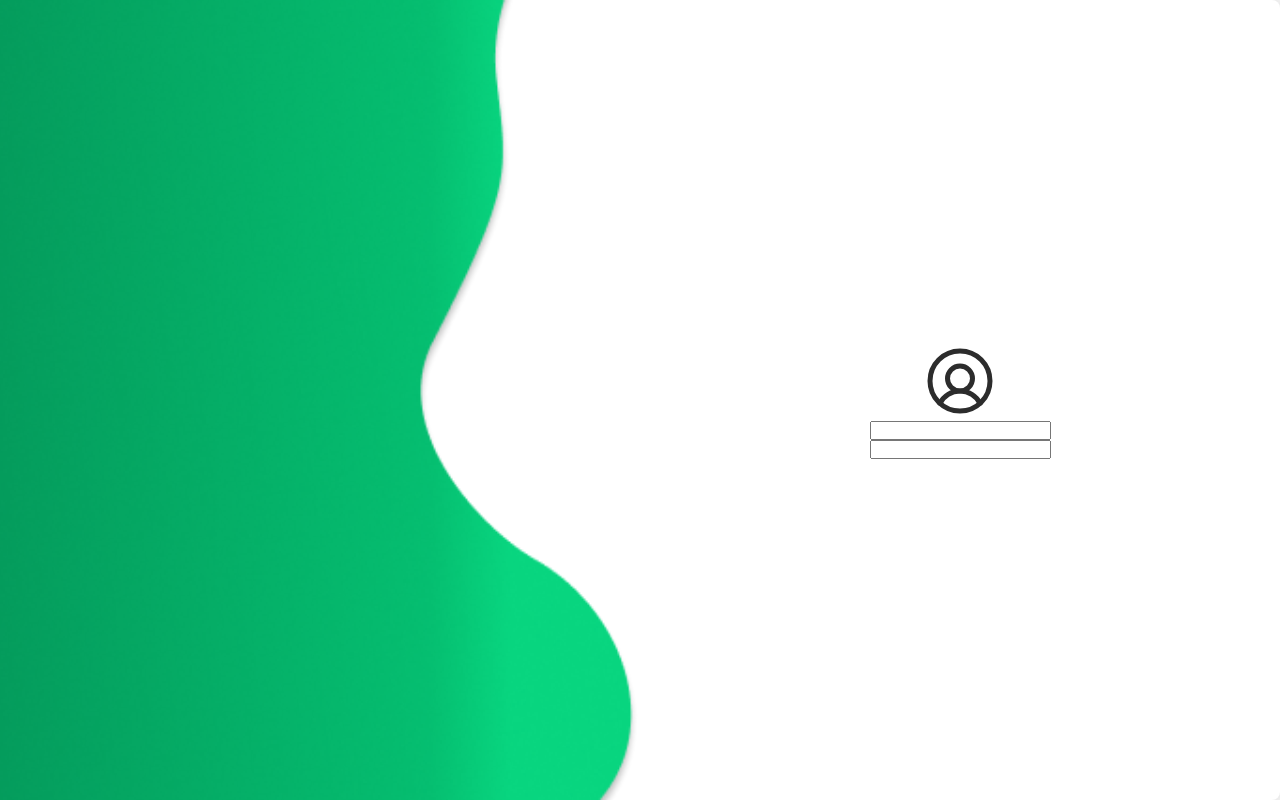
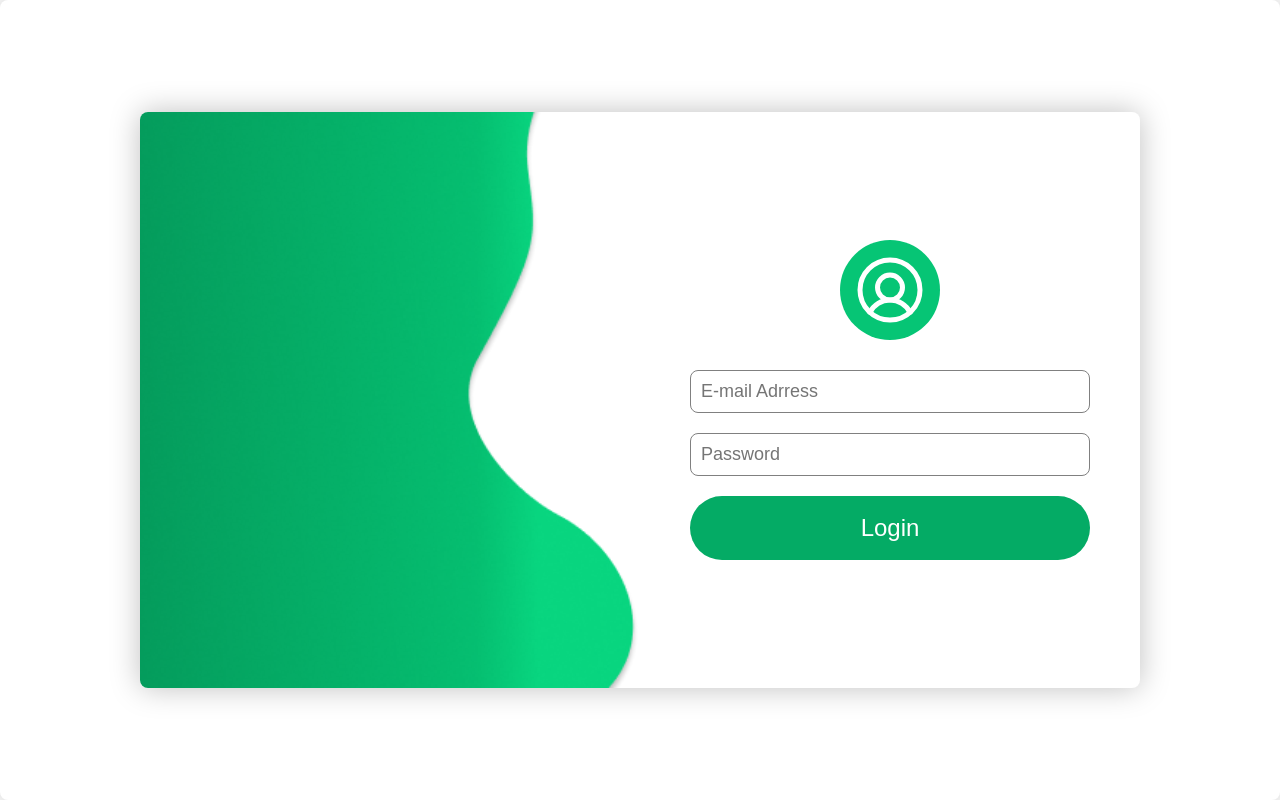
Before and after one commit to auggustus6/medicator-dashboard-nextjs, a Next.js app: page / in a window 1280 px wide. Built offline with nearby package versions, Linux system fonts and the light colour scheme.

Commit message:
chore: styles page login

```diff
--- a/src/templates/LoginTemplate/index.tsx
+++ b/src/templates/LoginTemplate/index.tsx
@@ -3,14 +3,21 @@ import { UserCircle } from "phosphor-react";
 
 const Login = () => {
   return (
-    <Styles.Intro>
-      <img src="/img/bg.png" alt="" />
-      <Styles.Fomulary>
-        <UserCircle size={80} />
-        <input type="text" />
-        <input type="password" />
-      </Styles.Fomulary>
-    </Styles.Intro>
+    <Styles.ContainerIntro>
+      <Styles.Box>
+        <img src="/img/bg.png" alt="" />
+        <Styles.Fomulary>
+          <Styles.Icon>
+            <UserCircle size={80} color="#fff" />
+          </Styles.Icon>
+          <Styles.Form>
+            <input type="email" placeholder="E-mail Adrress" />
+            <input type="password" placeholder="Password" />
+            <button type="submit">Login</button>
+          </Styles.Form>
+        </Styles.Fomulary>
+      </Styles.Box>
+    </Styles.ContainerIntro>
   );
 };
 
--- a/src/templates/LoginTemplate/styles.ts
+++ b/src/templates/LoginTemplate/styles.ts
@@ -1,16 +1,108 @@
 import styled from "styled-components";
 
-export const Intro = styled.div`
+export const ContainerIntro = styled.div`
   border-radius: 8px;
   box-shadow: 0px 0px 30px rgba(0, 0, 0, 0.25);
   display: flex;
   justify-content: center;
+  align-items: center;
   width: 100vw;
   height: 100vh;
+
+  @media (max-width: 425px) {
+    img {
+      display: none;
+    }
+  }
 
   img {
     max-width: 50%;
     width: 100%;
+    border-radius: 8px;
+  }
+`;
+
+export const Icon = styled.div`
+  width: 10rem;
+  height: 10rem;
+  background: #06c575;
+  border-radius: 50%;
+  display: flex;
+  align-items: center;
+  justify-content: center;
+`;
+
+export const Form = styled.form`
+  display: flex;
+  max-width: 40rem;
+  width: 100%;
+  flex-direction: column;
+  margin-top: 3rem;
+
+  @media (max-width: 1024px) {
+    max-width: 30rem;
+  }
+
+  @media (max-width: 768px) {
+    max-width: 25rem;
+  }
+
+  @media (max-width: 425px) {
+    width: 40rem;
+  }
+
+  input {
+    padding: 1rem;
+    outline: none;
+    width: 100%;
+    border-radius: 8px;
+    font-weight: 500;
+    font-weight: 500;
+    font-size: 1.8rem;
+    margin-bottom: 2rem;
+    border: 1px solid gray;
+  }
+
+  button {
+    padding: 1.6rem 3.2rem;
+    border-radius: 50px;
+    font-size: 2.4rem;
+    line-height: 3.2rem;
+    font-weight: 500;
+    background: #04ab65;
+    color: #fff;
+    cursor: pointer;
+    outline: none;
+    border: none;
+  }
+
+  button:hover {
+    background: #06c575;
+  }
+`;
+
+export const Box = styled.div`
+  max-width: 100rem;
+  width: 100%;
+  min-height: 50rem;
+  display: flex;
+  border-radius: 8px;
+  box-shadow: 0px 0px 30px rgba(0, 0, 0, 0.25);
+
+  @media (max-width: 1024px) {
+    max-width: 80rem;
+  }
+
+  @media (max-width: 768px) {
+    max-width: 60rem;
+  }
+
+  @media (max-width: 425px) {
+    flex-direction: column;
+    height: 30rem;
+    align-items: center;
+    justify-content: center;
+    width: 30rem;
   }
 `;
 
```
